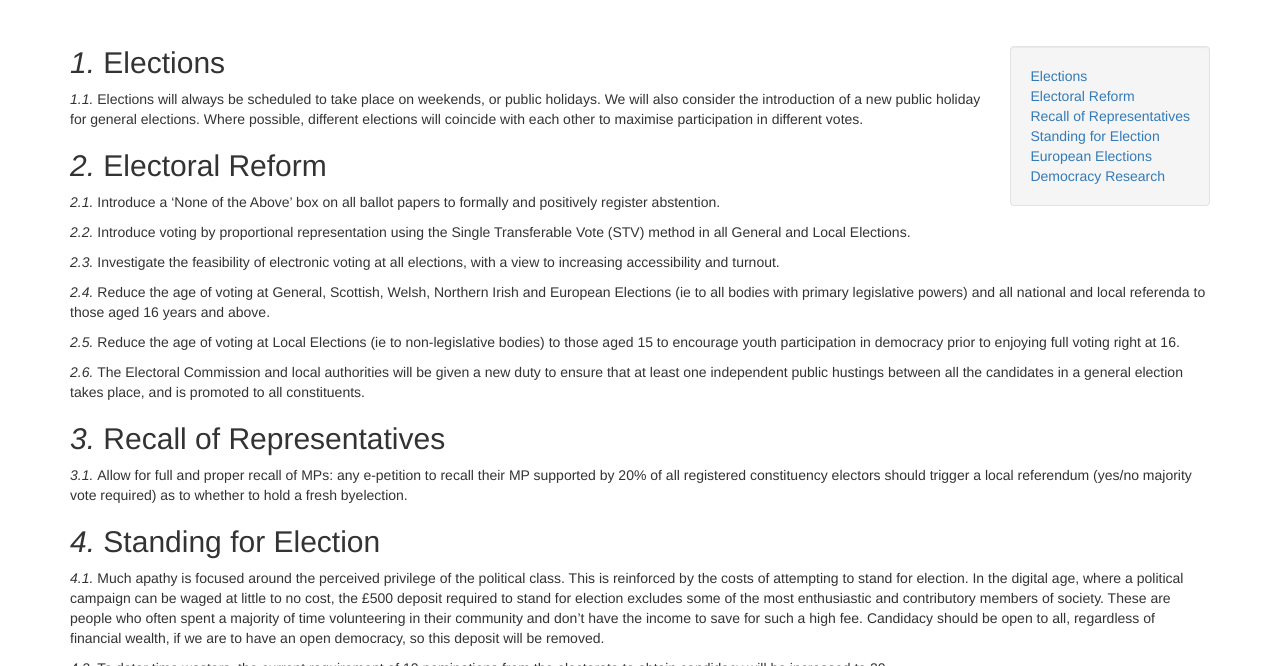
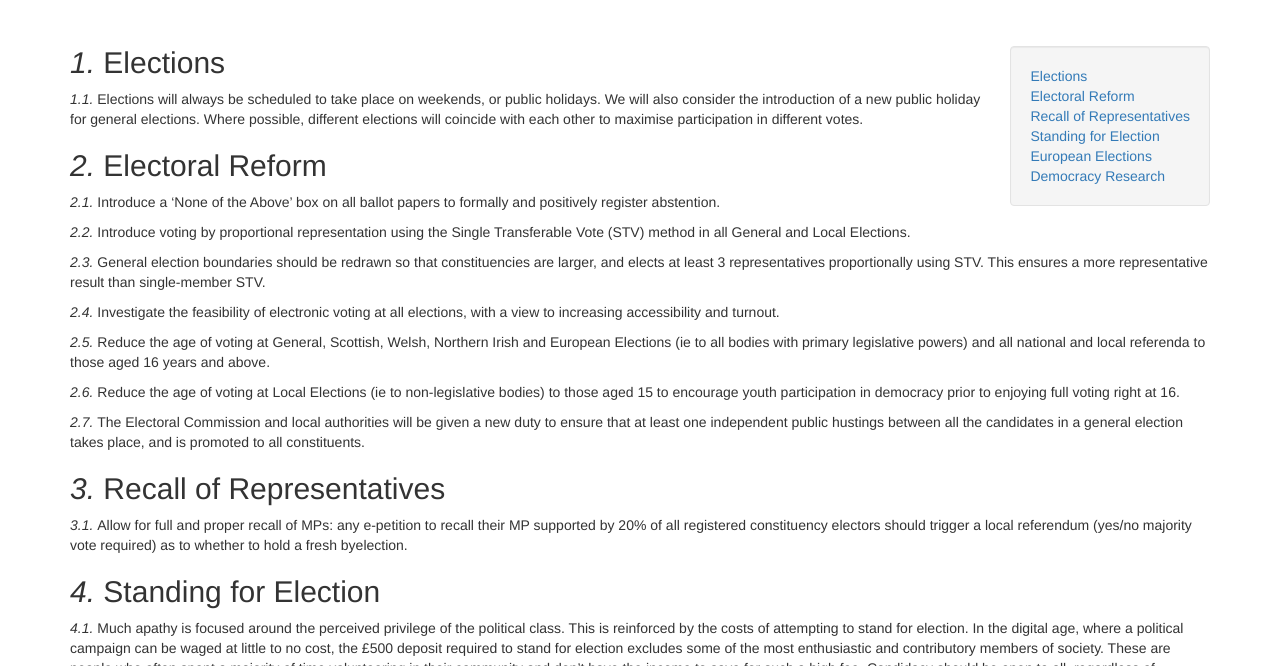
Before and after one commit to openpolitics/manifesto, a Jekyll site: the page built from manifesto/elections.md, in a window 1280 px wide and 900 px high, cut to the strip 234-900 px from the top of the window. Built offline with Jekyll 4.4.1, drawn with Linux system fonts in a browser that asks for light colours; nearby versions of some CDN libraries.

Commit message:
3-member STV (at least)

```diff
--- a/manifesto/elections.md
+++ b/manifesto/elections.md
@@ -14,6 +14,8 @@ Elections will always be scheduled to take place on weekends, or public holidays
 Introduce a 'None of the Above' box on all ballot papers to formally and positively register abstention.
 
 Introduce voting by proportional representation using the Single Transferable Vote (STV) method in all General and Local Elections.
+
+General election boundaries should be redrawn so that constituencies are larger, and elects at least 3 representatives proportionally using STV. This ensures a more representative result than single-member STV.
 
 Investigate the feasibility of electronic voting at all elections, with a view to increasing accessibility and turnout.
 
```
